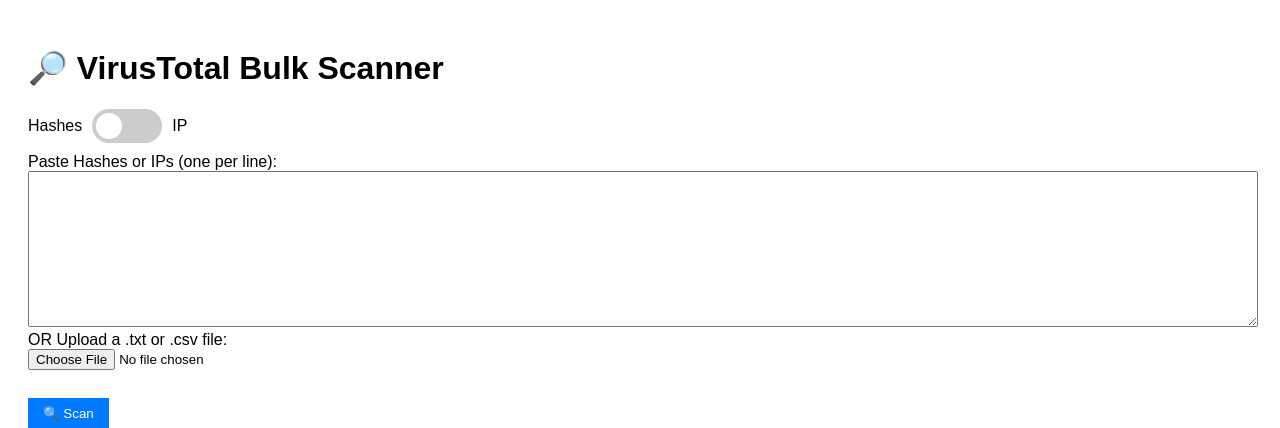
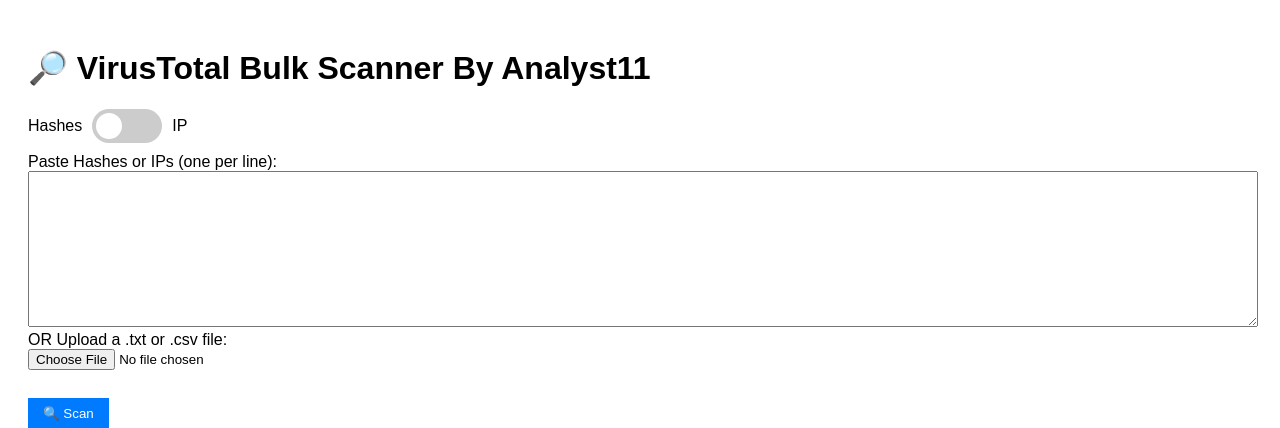
Before and after one commit to virustotalapikey7/vt-bulk-scanner, a Flask app: page / in a window 1280 px wide. Shown: the top 428 px of the page. Run offline with Flask 3, Linux system fonts and the light colour scheme.

Commit message:
Update index.html

```diff
--- a/templates/index.html
+++ b/templates/index.html
@@ -95,7 +95,7 @@
     </style>
 </head>
 <body>
-    <h1>🔎 VirusTotal Bulk Scanner</h1>
+    <h1>🔎 VirusTotal Bulk Scanner By Analyst11</h1>
     <form method="POST" action="/scan" enctype="multipart/form-data">
         <div class="switch-labels">
             <label>Hashes</label>
```
